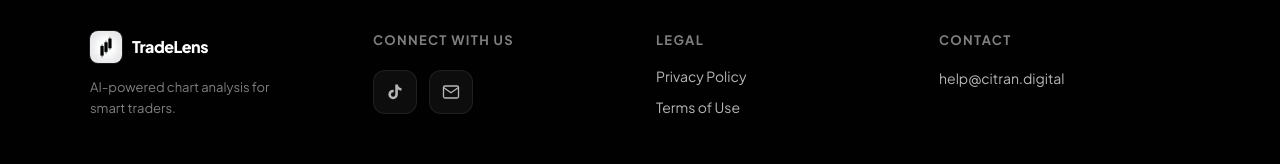
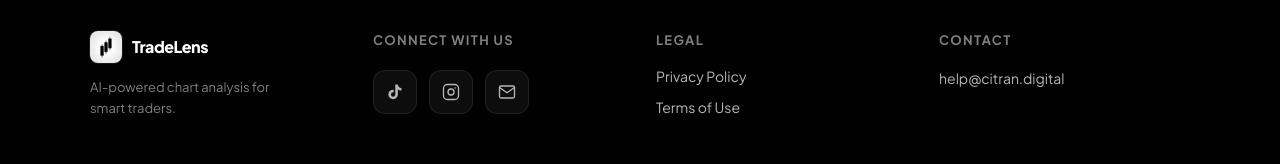
Before and after one commit to danielecitran/citrandigital, a Next.js app in the folder citrandigital/: page /en/tradelens in a window 1280 px wide. Shown: the part 4054-4218 px from the top of the page. Built offline with nearby package versions, Linux system fonts and the light colour scheme.

Commit message:
multiple enhancements

```diff
--- a/citrandigital/components/tradelens/tradelens-page.tsx
+++ b/citrandigital/components/tradelens/tradelens-page.tsx
@@ -119,6 +119,7 @@ const T = {
       contactHeading: "Kontakt",
       copyright: (year: number) => `© ${year} Citran Digital. Alle Rechte vorbehalten.`,
       ariaTikTok: "TradeLens auf TikTok",
+      ariaInstagram: "TradeLens auf Instagram",
       ariaEmail: "TradeLens per E-Mail kontaktieren",
       ariaLegal: "Rechtliche Links",
     },
@@ -229,6 +230,7 @@ const T = {
       contactHeading: "Contact",
       copyright: (year: number) => `© ${year} Citran Digital. All rights reserved.`,
       ariaTikTok: "TradeLens on TikTok",
+      ariaInstagram: "TradeLens on Instagram",
       ariaEmail: "Contact TradeLens by email",
       ariaLegal: "Legal links",
     },
@@ -1321,6 +1323,41 @@ function TLFooter({ locale }: { locale: Locale }) {
                 </svg>
               </motion.a>
               <motion.a
+                href="https://www.instagram.com/tradelens_en"
+                target="_blank"
+                rel="noopener noreferrer"
+                aria-label={t.ariaInstagram}
+                whileHover={lite ? undefined : { scale: 1.1 }}
+                whileTap={{ scale: 0.95 }}
+                style={{
+                  width: 44,
+                  height: 44,
+                  borderRadius: 12,
+                  background: "rgba(255,255,255,0.05)",
+                  border: "1px solid rgba(255,255,255,0.08)",
+                  display: "flex",
+                  alignItems: "center",
+                  justifyContent: "center",
+                  color: "#b6b6b6",
+                  textDecoration: "none",
+                  transition: "background 0.2s, border-color 0.2s",
+                }}
+                onMouseEnter={(e) => {
+                  (e.currentTarget as HTMLElement).style.background = "rgba(59,130,246,0.1)";
+                  (e.currentTarget as HTMLElement).style.borderColor = "rgba(59,130,246,0.3)";
+                }}
+                onMouseLeave={(e) => {
+                  (e.currentTarget as HTMLElement).style.background = "rgba(255,255,255,0.05)";
+                  (e.currentTarget as HTMLElement).style.borderColor = "rgba(255,255,255,0.08)";
+                }}
+              >
+                <svg width="18" height="18" viewBox="0 0 24 24" fill="none" stroke="currentColor" strokeWidth="1.75" strokeLinecap="round" strokeLinejoin="round">
+                  <rect x="2" y="2" width="20" height="20" rx="5" ry="5" />
+                  <circle cx="12" cy="12" r="4" />
+                  <circle cx="17.5" cy="6.5" r="1" fill="currentColor" stroke="none" />
+                </svg>
+              </motion.a>
+              <motion.a
                 href="mailto:help@citran.digital"
                 aria-label={t.ariaEmail}
                 whileHover={lite ? undefined : { scale: 1.1 }}
--- a/citrandigital/middleware.ts
+++ b/citrandigital/proxy.ts
@@ -13,7 +13,7 @@ function localeFromPathname(pathname: string): Locale | null {
   return null;
 }
 
-export function middleware(request: NextRequest) {
+export function proxy(request: NextRequest) {
   const { pathname } = request.nextUrl;
 
   const pathnameLocale = localeFromPathname(pathname);
```
